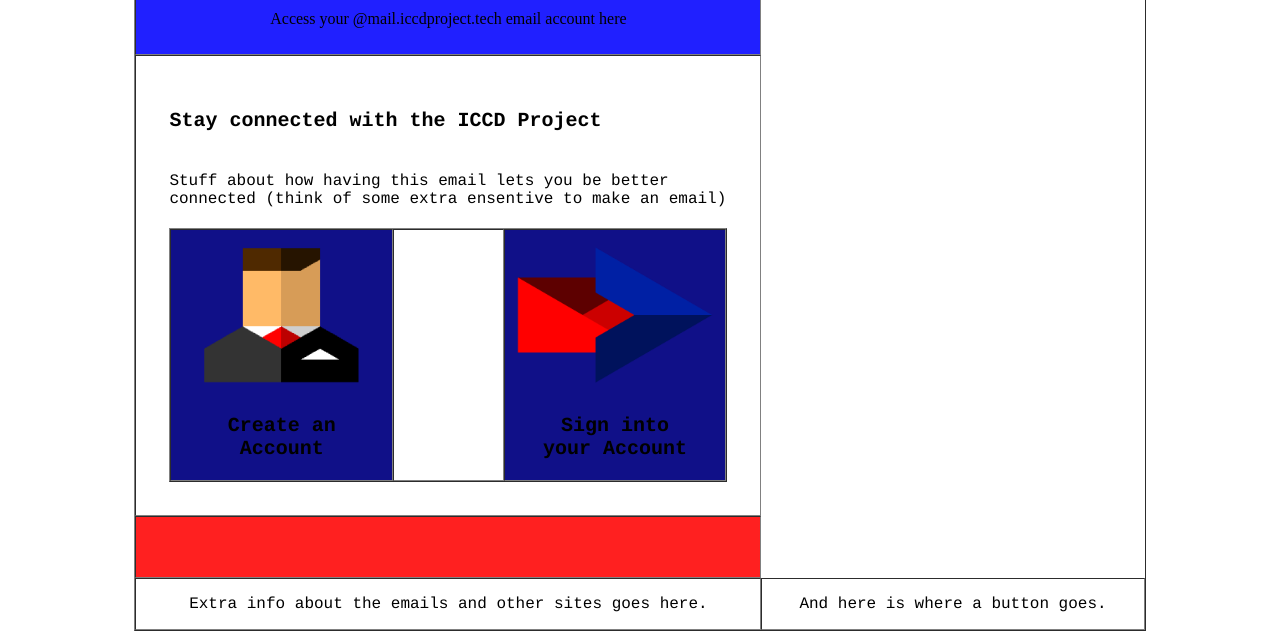
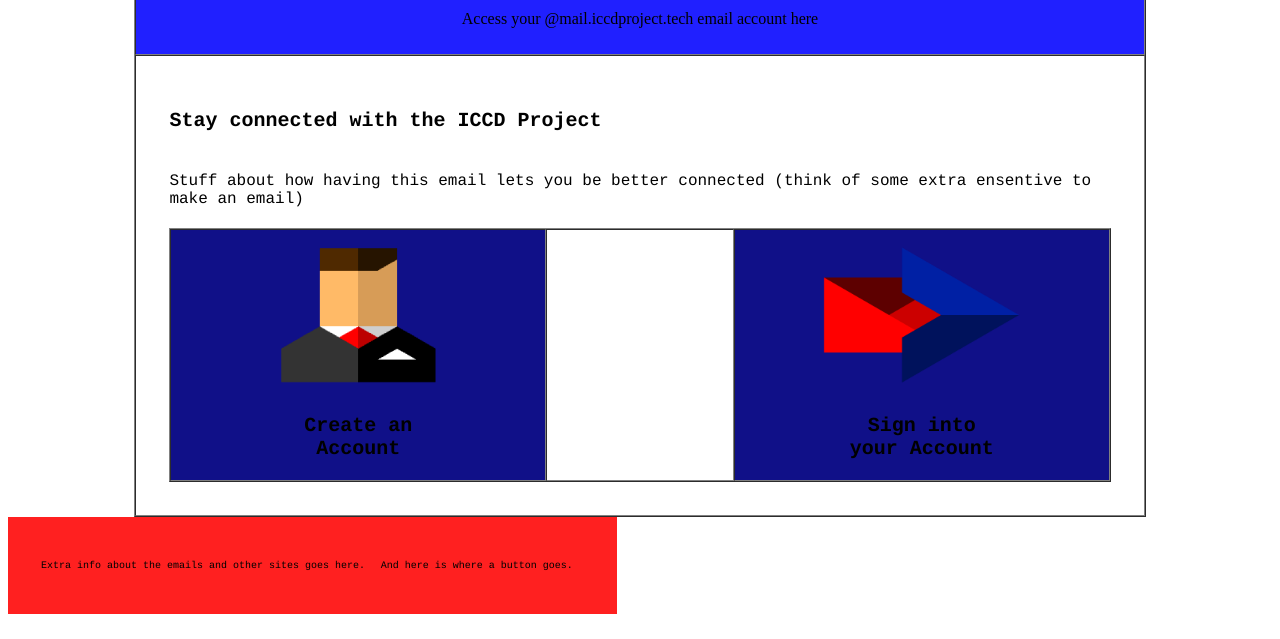
Before and after one commit to KosmicCO/Email-Server, a plain HTML site: page index.html in a window 1280 px wide. Shown: the part 772-1411 px from the top of the page. Drawn offline with Linux system fonts and the light colour scheme.

Commit message:
Update index.html

```diff
--- a/index.html
+++ b/index.html
@@ -81,21 +81,23 @@
       </tr>
 
       <tr bgcolor = "#ff0000">
-        <td bgcolor="#ff2020" style="padding: 30px 30px 30px 30px;">
+        <table bgcolor="#ff2020" style="padding: 30px 30px 30px 30px;">
+
           <tr>
             <td width = "60%" align = "center" valign = "top">
-              <p style = "font-family: 'Courier', 'Courier', 'sans-serif'; font-weight: normal; font-size: 16px">
+              <p style = "font-family: 'Courier', 'Courier', 'sans-serif'; font-weight: normal; font-size: 10px">
                 Extra info about the emails and other sites goes here.
               </p>
             </td>
 
             <td width = "40%" align = "center" valign = "top">
-              <p style = "font-family: 'Courier', 'Courier', 'sans-serif'; font-weight: normal; font-size: 16px">
+              <p style = "font-family: 'Courier', 'Courier', 'sans-serif'; font-weight: normal; font-size: 10px">
                 And here is where a button goes.
               </p>
             </td>
           </tr>
-        </td>
+
+        </table>
       </tr>
 </table>
   </body>
```
